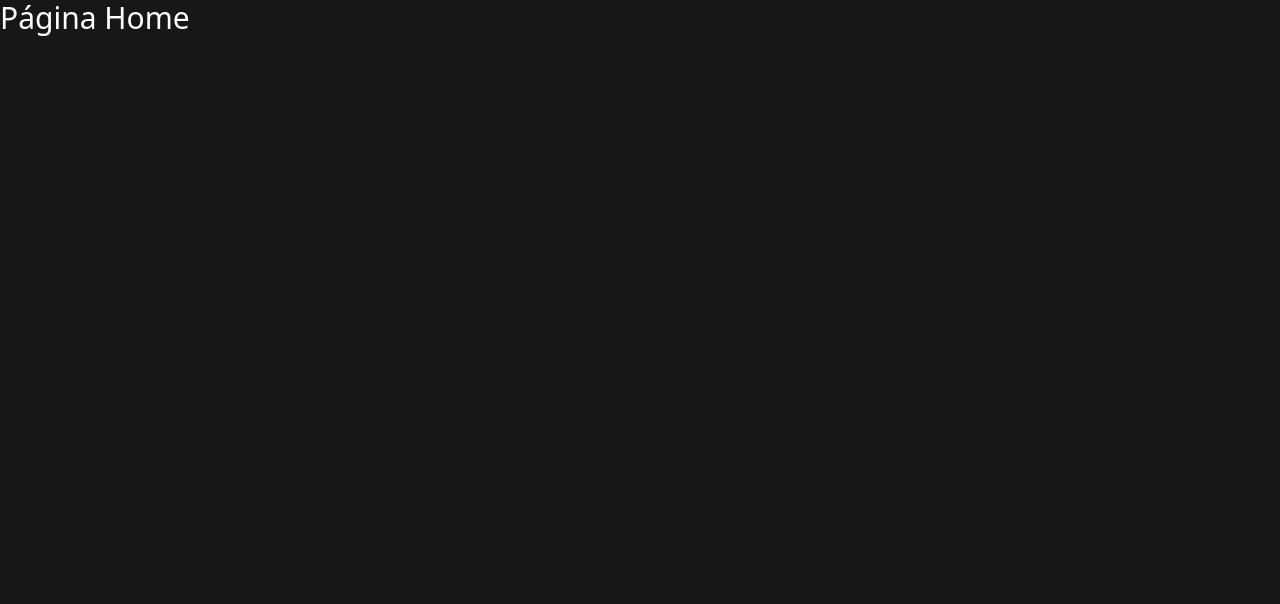
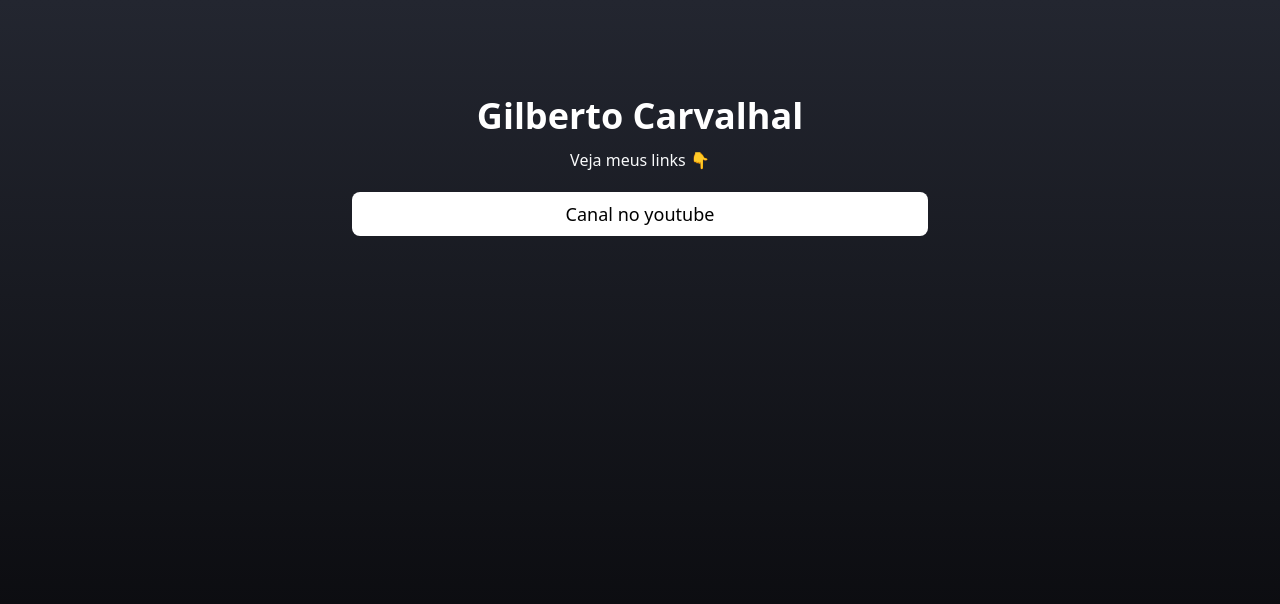
Before and after one commit to GilCarvalhal/devlink, a React (Vite) app: page / in a window 1280 px wide. Shown: the top 604 px of the page. Built offline with nearby package versions, Linux system fonts and the light colour scheme.

Commit message:
Criação da página home

```diff
--- a/package.json
+++ b/package.json
@@ -13,6 +13,7 @@
     "@tailwindcss/vite": "^4.1.3",
     "react": "^19.0.0",
     "react-dom": "^19.0.0",
+    "react-icons": "^5.5.0",
     "react-router-dom": "^7.5.0",
     "tailwindcss": "^4.1.3"
   },
--- a/src/index.css
+++ b/src/index.css
@@ -1 +1,6 @@
 @import "tailwindcss";
+
+body {
+    min-height: 100vh;
+    background: linear-gradient(#232630, #050507);
+}
--- a/src/pages/home/index.tsx
+++ b/src/pages/home/index.tsx
@@ -1,7 +1,20 @@
 export function Home() {
   return (
-    <div className="w-full h-screen bg-neutral-900">
-      <h1 className="text-white text-3xl">Página Home</h1>
+    <div className="flex flex-col w-full py-4 items-center justify-center">
+      <h1 className="md:text-4xl text-3xl font-bold text-white mt-20">
+        Gilberto Carvalhal
+      </h1>
+      <span className="text-gray-50 mb-5 mt-3">Veja meus links 👇</span>
+
+      <main className="flex flex-col w-11/12 max-w-xl text-center">
+        <section className="bg-white mb-4 w-full py-2 rounded-lg select-none transition-transform hover:scale-105 cursor-pointer">
+          <a href="#">
+            <p className="text-base md:text-lg">Canal no youtube</p>
+          </a>
+        </section>
+
+        <footer className="flex justify-center gap-3 my-4"></footer>
+      </main>
     </div>
   );
 }
```
Also changed, not shown: 1 other file (tests, documents, lock files or other folders).
